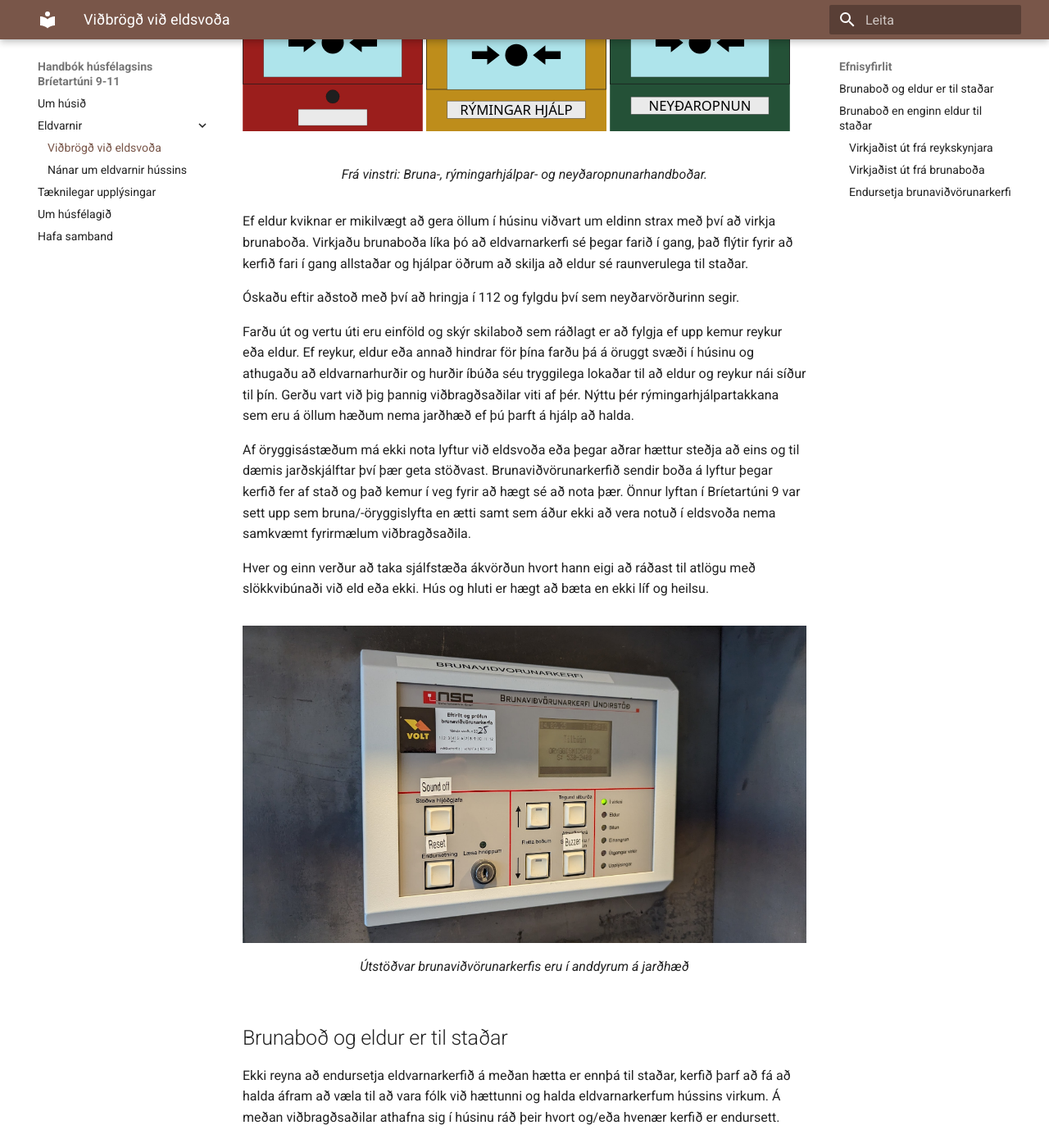
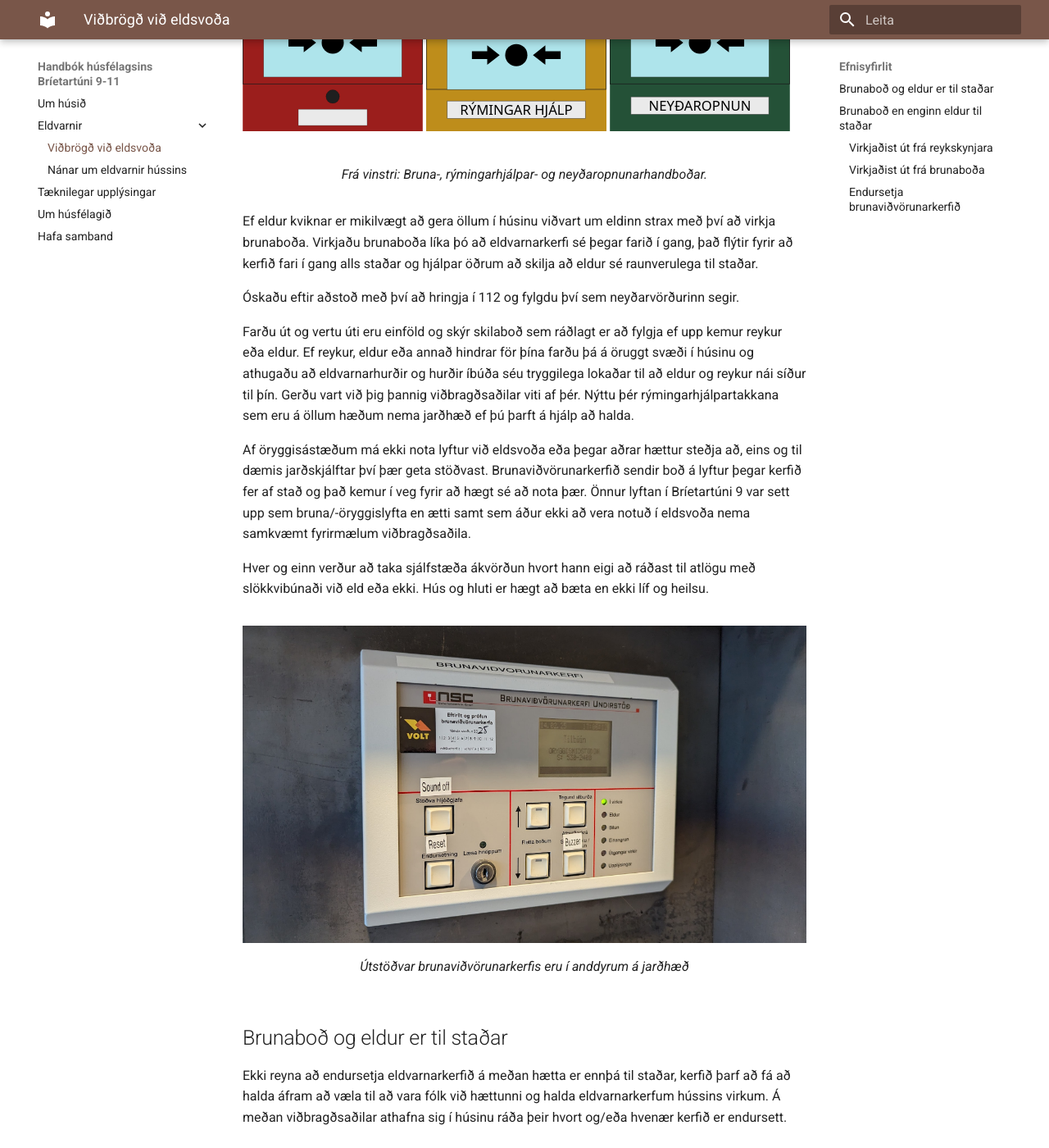
Before and after one commit to brietartun9-11/vefsida, an MkDocs documentation site: the page built from docs/eldur/index.md, in a window 1280 px wide and 1400 px high, scrolled down 231 px. Shown: the whole window at 82% size. Built offline with MkDocs 1.6.1 and Material for MkDocs 9.7.7, drawn with Linux system fonts in a browser that asks for light colours; some of the changed text lies outside the part shown.

Commit message:
Lagæfæringar á stafsetningu og málfræði

```diff
--- a/docs/eldur/index.md
+++ b/docs/eldur/index.md
@@ -4,13 +4,13 @@
   <figcaption>Frá vinstri: Bruna-, rýmingarhjálpar- og neyðaropnunarhandboðar.</figcaption>
 </figure>
 
-Ef eldur kviknar er mikilvægt að gera öllum í húsinu viðvart um eldinn strax með því að virkja brunaboða. Virkjaðu brunaboða líka þó að eldvarnarkerfi sé þegar farið í gang, það flýtir fyrir að kerfið fari í gang allstaðar og hjálpar öðrum að skilja að eldur sé raunverulega til staðar.
+Ef eldur kviknar er mikilvægt að gera öllum í húsinu viðvart um eldinn strax með því að virkja brunaboða. Virkjaðu brunaboða líka þó að eldvarnarkerfi sé þegar farið í gang, það flýtir fyrir að kerfið fari í gang alls staðar og hjálpar öðrum að skilja að eldur sé raunverulega til staðar.
 
 Óskaðu eftir aðstoð með því að hringja í 112 og fylgdu því sem neyðarvörðurinn segir.
 
 Farðu út og vertu úti eru einföld og skýr skilaboð sem ráðlagt er að fylgja ef upp kemur reykur eða eldur. Ef reykur, eldur eða annað hindrar för þína farðu þá á öruggt svæði í húsinu og athugaðu að eldvarnarhurðir og hurðir íbúða séu tryggilega lokaðar til að eldur og reykur nái síður til þín. Gerðu vart við þig þannig viðbragðsaðilar viti af þér. Nýttu þér rýmingarhjálpartakkana sem eru á öllum hæðum nema jarðhæð ef þú þarft á hjálp að halda.
 
-Af öryggisástæðum má ekki nota lyftur við eldsvoða eða þegar aðrar hættur steðja að eins og til dæmis jarðskjálftar því þær geta stöðvast. Brunaviðvörunarkerfið sendir boða á lyftur þegar kerfið fer af stað og það kemur í veg fyrir að hægt sé að nota þær. Önnur lyftan í Bríetartúni 9 var sett upp sem bruna/-öryggislyfta en ætti samt sem áður ekki að vera notuð í eldsvoða nema samkvæmt fyrirmælum viðbragðsaðila.
+Af öryggisástæðum má ekki nota lyftur við eldsvoða eða þegar aðrar hættur steðja að, eins og til dæmis jarðskjálftar því þær geta stöðvast. Brunaviðvörunarkerfið sendir boð á lyftur þegar kerfið fer af stað og það kemur í veg fyrir að hægt sé að nota þær. Önnur lyftan í Bríetartúni 9 var sett upp sem bruna/-öryggislyfta en ætti samt sem áður ekki að vera notuð í eldsvoða nema samkvæmt fyrirmælum viðbragðsaðila.
 
 Hver og einn verður að taka sjálfstæða ákvörðun hvort hann eigi að ráðast til atlögu með slökkvibúnaði við eld eða ekki. Hús og hluti er hægt að bæta en ekki líf og heilsu.
 
@@ -20,7 +20,7 @@
 </figure>
 
 ## Brunaboð og eldur er til staðar
-Ekki reyna að endursetja eldvarnarkerfið á meðan hætta er ennþá til staðar, kerfið þarf að fá að halda áfram að væla til að vara fólk við hættunni og halda eldvarnarkerfum hússins virkum. Á meðan viðbragðsaðilar athafna sig í húsinu ráð þeir hvort og/eða hvenær kerfið er endursett.
+Ekki reyna að endursetja eldvarnarkerfið á meðan hætta er ennþá til staðar, kerfið þarf að fá að halda áfram að væla til að vara fólk við hættunni og halda eldvarnarkerfum hússins virkum. Á meðan viðbragðsaðilar athafna sig í húsinu ráða þeir hvort og/eða hvenær kerfið er endursett.
 
 ## Brunaboð en enginn eldur til staðar
 Ef brunaviðvörunarkerfi fór af stað án þess að hætta sé til staðar eða hættan er yfirstaðin þarf að byrja á að laga það sem virkjaði kerfið og svo er hægt að endursetja það. Annars fer kerfið í gang aftur eftir endursetningu.
@@ -28,14 +28,14 @@
 ### Virkjaðist út frá reykskynjara
 Lofta þarf út úr rýminu ef kerfið fór af stað út frá reykskynjara, til dæmis með að opna glugga og hurð út á svalir.
 
-Fylgdu síðan leiðbeiningunum um endursetningu brunaviðvörunarkerfis fyrir neðan.
+Fylgdu síðan leiðbeiningunum um endursetningu brunaviðvörunarkerfisins fyrir neðan.
 
 ### Virkjaðist út frá brunaboða
 Til að endursetja brunaboða sem búið er að virkja þarf sérstakan lykil. Eftir að hafa náð í lykilinn þarf að finna brunaboðann sem var virkjaður og endursetja hann. Það er gert með því að bera lykilinn upp að svarta punktinum framan á brunaboðanum fyrir neðan glerið og snúa þar til glerið er komið í eðlilega stöðu.
 
-Fylgdu síðan leiðbeiningunum um endursetningu brunaviðvörunarkerfis fyrir neðan.
+Fylgdu síðan leiðbeiningunum um endursetningu brunaviðvörunarkerfisins fyrir neðan.
 
-### Endursetja brunaviðvörunarkerfi
+### Endursetja brunaviðvörunarkerfið
 Eftir að hafa lagað ástandið sem orsakaði brunaboðin er hægt að endursetja kerfið:
 
 1. Farðu að stjórnstöð sem staðsett er við útganga á jarðhæð.
```
Also changed, not shown: docs/hafa_samband.md (+5 -5 lines), docs/index.md (+2 -2 lines), docs/taeknilegar_upplysingar.md (+2 -2 lines), docs/um_husfelagid.md (+3 -3 lines).
